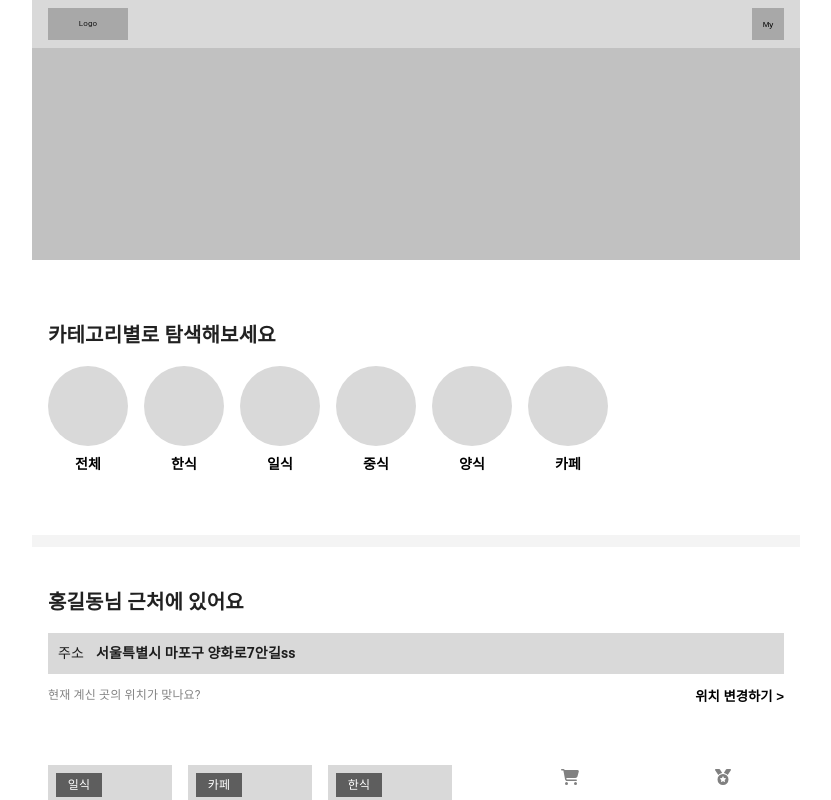
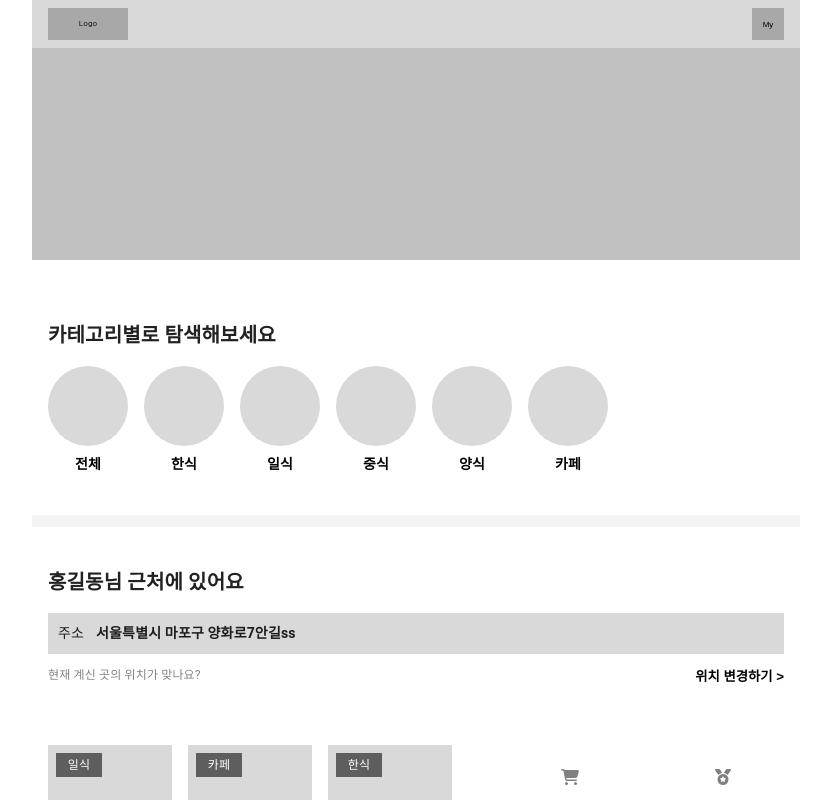
Before and after one commit to dlantjdgkgk/SmallGift, a React (Create React App) app: page / in a window 1280 px wide. Shown: the top 800 px of the page, without its empty margins (224-1055 px from the left). Built offline with nearby package versions, Linux system fonts and the light colour scheme.

Commit message:
fix : 메인 페이지 디자인 수정

```diff
--- a/src/components/MainPageCategory/style.ts
+++ b/src/components/MainPageCategory/style.ts
@@ -2,7 +2,6 @@ import styled from "styled-components";
 
 export const MainPageCategoryWrapper = styled.div`
   margin: 60px 0 0 16px;
-  overflow: hidden;
   .categorySearch {
     font-size: 20px;
     font-weight: bold;
@@ -11,7 +10,7 @@ export const MainPageCategoryWrapper = styled.div`
   .categories {
     display: flex;
     width: 100%;
-    margin-bottom: 60px;
+    margin-bottom: 40px;
     overflow-x: auto;
     scroll-snap-type: x mandatory;
     -ms-overflow-style: none;
```
